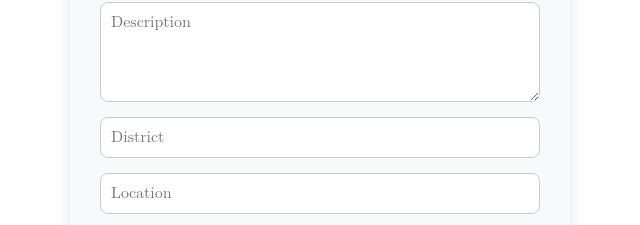
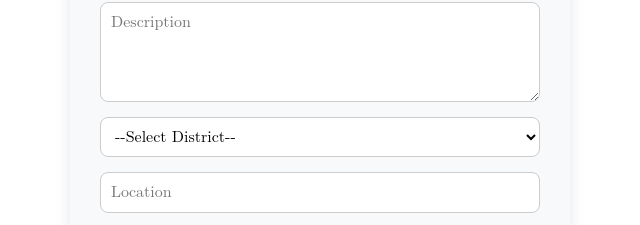
Before and after one commit to Nizamudheenp/foodgram_official, a plain HTML site: page frontend/myspot.html in a window 1280 px wide. Shown: the part 228-453 px from the top of the page, 320-960 px from the left. Drawn offline with nearby package versions, Linux system fonts and the light colour scheme; some packages are replaced by stand-ins of ours; a script that the page names is missing.

Commit message:
progress to deploy backend in railway

```diff
--- a/backend/package.json
+++ b/backend/package.json
@@ -4,7 +4,8 @@
   "main": "index.js",
   "scripts": {
     "test": "echo \"Error: no test specified\" && exit 1",
-    "start": "nodemon index.js"
+     "start": "node index.js",
+     "dev": "nodemon index.js"
   },
   "keywords": [],
   "author": "",
--- a/frontend/homepage.css
+++ b/frontend/homepage.css
@@ -252,7 +252,7 @@ a.normal:hover {
     left: 50%;
     transform: translate(-50%, -50%);
     width: 500px;
-    height: 350px;
+    height: 360px;
     padding: 20px;
     box-shadow: 0 4px 8px rgba(0, 0, 0, 0.2);
     background: url(bgimages/logo.jpg);
@@ -303,7 +303,6 @@ a.normal:hover {
     text-align: center;
     color: #ccc;
     font-size: 14px;
-    margin-top: 10px;
 }
 
 .form-switch a {
@@ -380,7 +379,7 @@ a.normal:hover {
 
     .register-popup {
         width: 350px;
-        height: 350px;
+        height: 360px;
     }
 }
 
--- a/frontend/myspot.html
+++ b/frontend/myspot.html
@@ -39,7 +39,23 @@
         <h2 style="text-align: center;">Add your favorite local food spots</h2>
         <input type="text" name="name" placeholder="Spot Name" required>
         <textarea name="description" placeholder="Description" required></textarea>
-        <input type="text" name="district" placeholder="District" required>
+        <select name="district">
+            <option value="">--Select District--</option>
+            <option value="Alappuzha">Alappuzha</option>
+            <option value="Ernakulam">Ernakulam</option>
+            <option value="Idukki">Idukki</option>
+            <option value="Kannur">Kannur</option>
+            <option value="Kasaragod">Kasaragod</option>
+            <option value="Kollam">Kollam</option>
+            <option value="Kottayam">Kottayam</option>
+            <option value="Kozhikode">Kozhikode</option>
+            <option value="Malappuram">Malappuram</option>
+            <option value="Palakkad">Palakkad</option>
+            <option value="Pathanamthitta">Pathanamthitta</option>
+            <option value="Thiruvananthapuram">Thiruvananthapuram</option>
+            <option value="Thrissur">Thrissur</option>
+            <option value="Wayanad">Wayanad</option>
+        </select>
         <input type="text" name="location" placeholder="Location" required>
         <label for="imageInput" class="custom-file-label">
             <span id="fileLabelText">Choose up to 5 images</span>
--- a/frontend/script.js
+++ b/frontend/script.js
@@ -1,5 +1,3 @@
-
-console.log("BASE_URL from config.js:", BASE_URL);
 document.addEventListener('DOMContentLoaded', () => {
     const loginForm = document.getElementById('login');
     const registerForm = document.getElementById('register');
--- a/frontend/spot.css
+++ b/frontend/spot.css
@@ -350,7 +350,8 @@
 
 #submitSpotForm input[type="text"],
 #submitSpotForm textarea,
-#submitSpotForm input[type="file"] {
+#submitSpotForm input[type="file"],
+#submitSpotForm select {
   padding: 10px;
   font-size: 1rem;
   border: 1px solid #ccc;
```
Also changed, not shown: backend/vercel.json (deleted).
